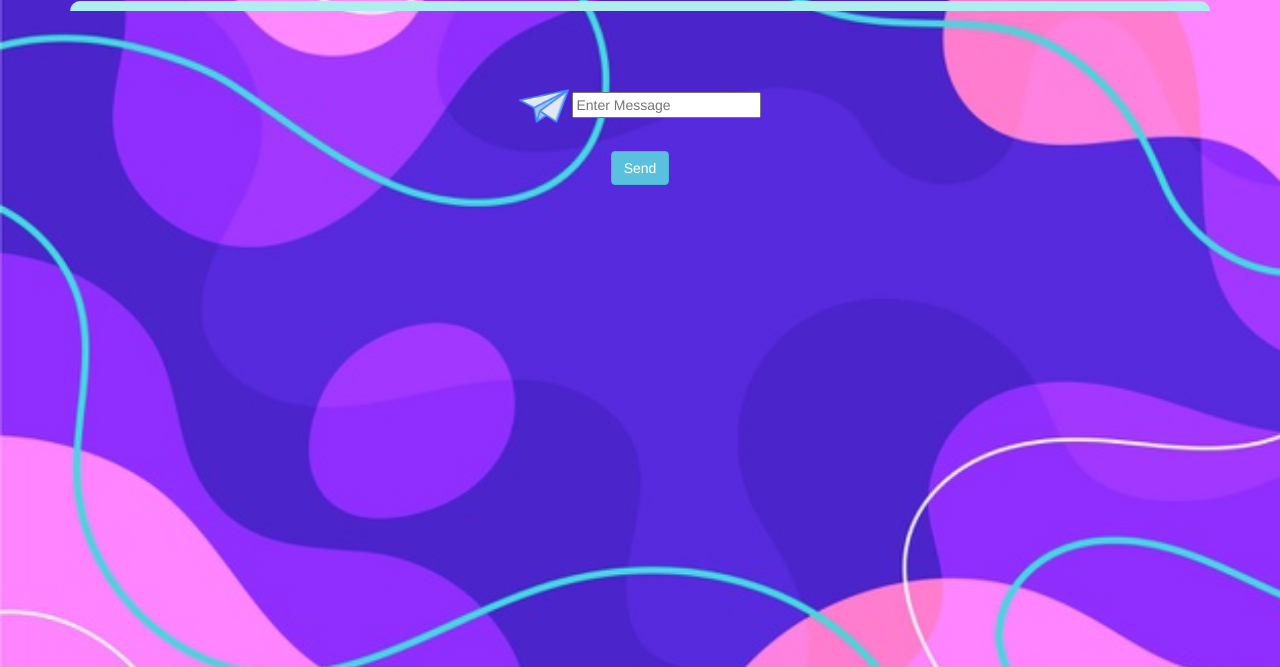
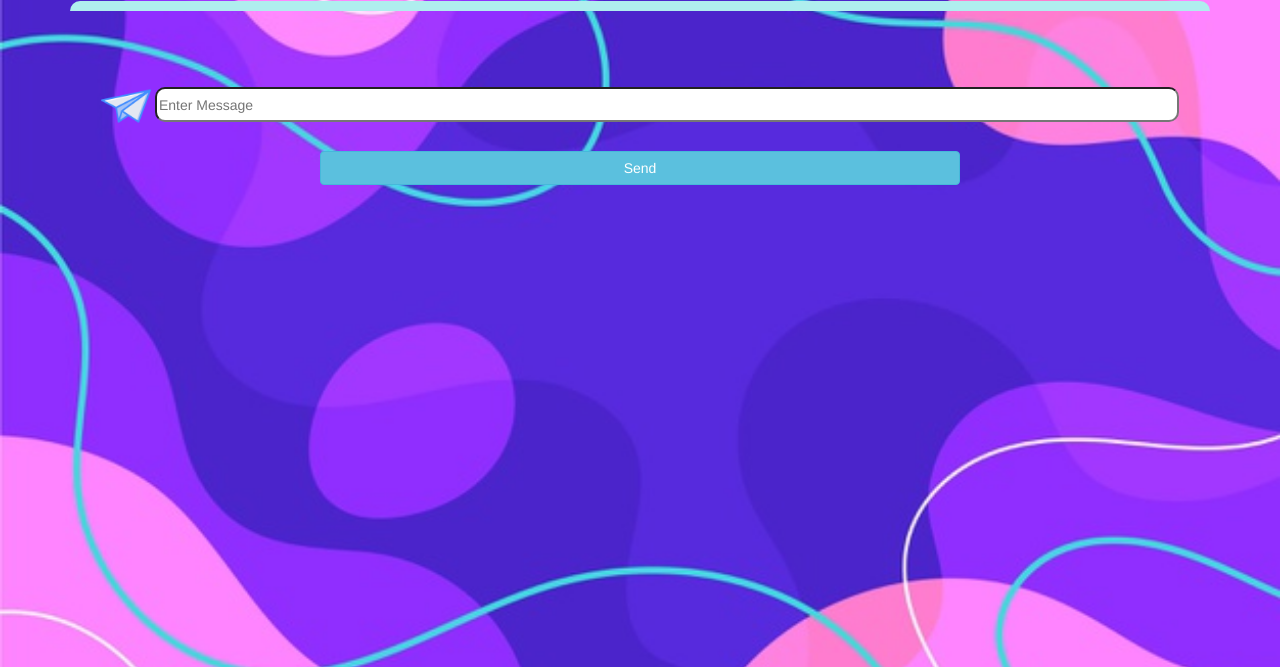
Before and after one commit to Aashi858/Let-s_Chat_App, a plain HTML site: page chat_page.html in a window 1280 px wide. Shown: the part 133-800 px from the top of the page. Drawn offline with nearby package versions, Linux system fonts and the light colour scheme; a web font is replaced by a local one.

Commit message:
Add files via upload

```diff
--- a/style.css
+++ b/style.css
@@ -41,3 +41,11 @@ body{
     border-top-left-radius: 15px;
     font-size: medium;
 }
+#send{
+    width: 50%;
+}
+#msg{
+    width: 80%;
+    border-radius: 10px;
+    height: 35px;
+}
```
